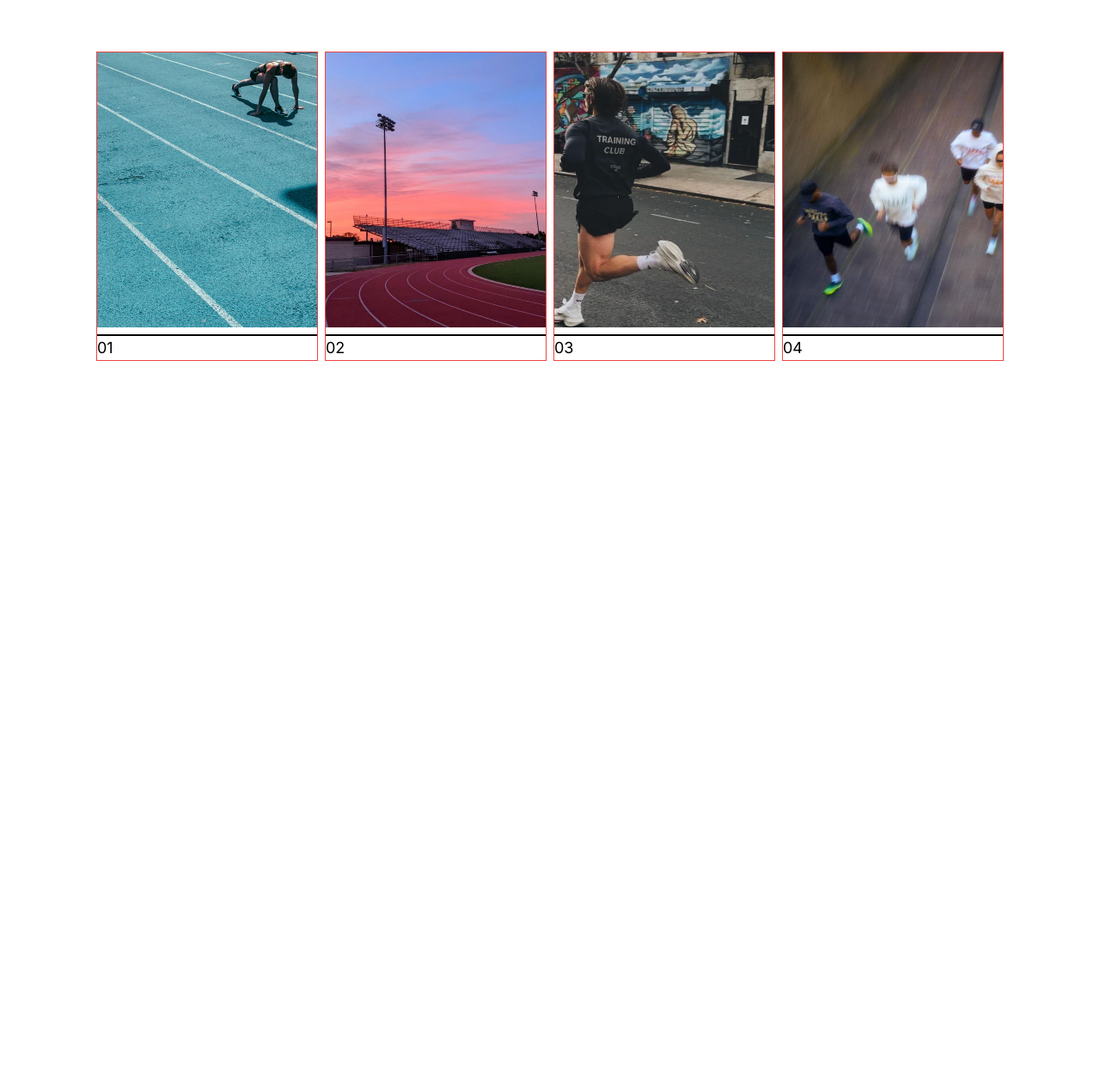
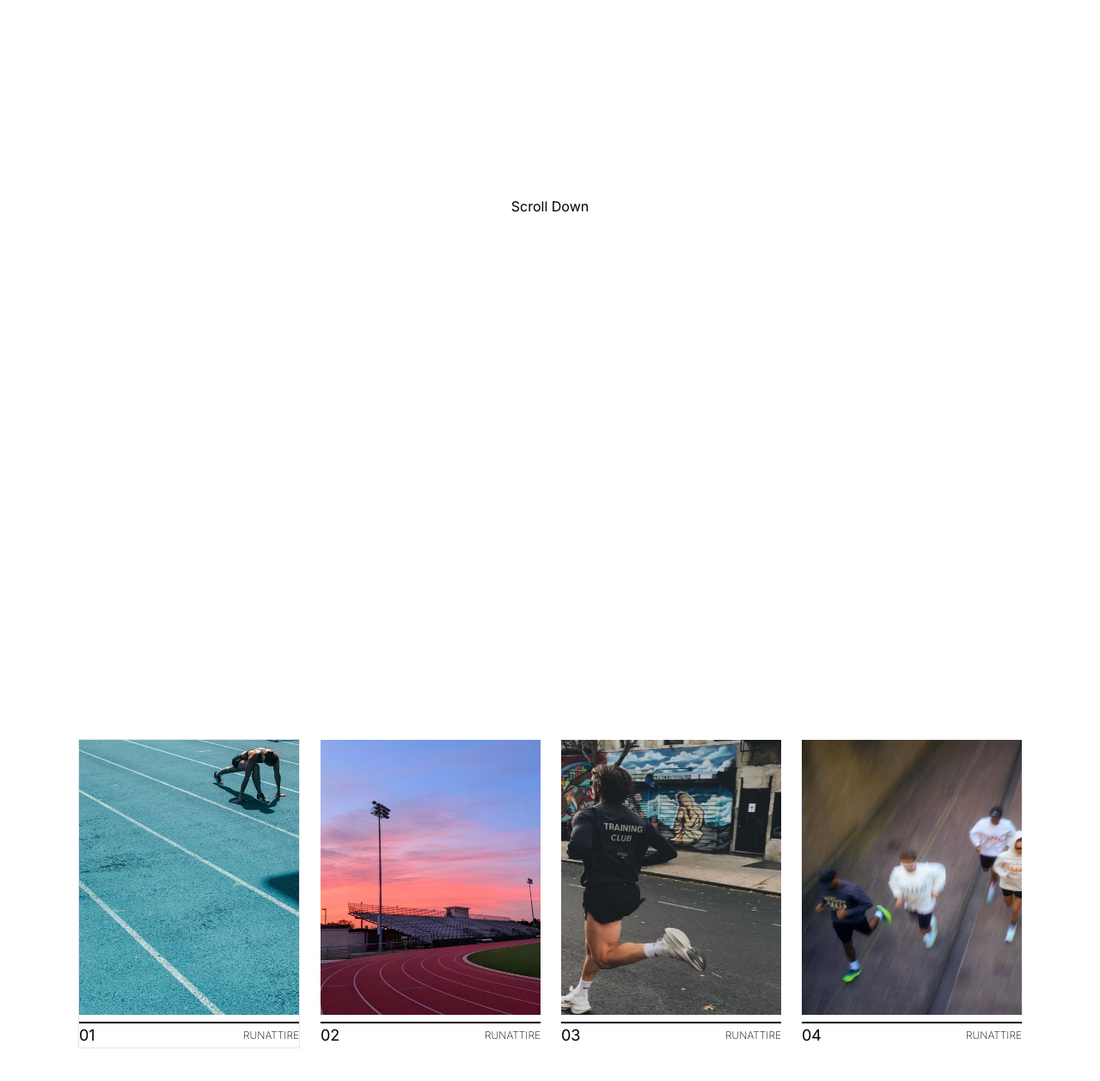
Before and after one commit to malikkotb/run-gallery, a Next.js app: page / in a window 1280 px wide. Shown: the part 160-1418 px from the top of the page at 86% size. Before the commit the page ends 800 px from the top, so only its background shows below. Built offline with nearby package versions, Linux system fonts and the light colour scheme.

Commit message:
art gallery

```diff
--- a/app/page.js
+++ b/app/page.js
@@ -1,49 +1,11 @@
-"use client";
-import Image from "next/image";
-import { useRef } from "react";
+import Gallery from "../components/gallery";
 export default function Home() {
-  const dividerRefs = useRef([]);
-
-  const addToDividerRefs = (el) => {
-    if (el && !dividerRefs.current.includes(el)) {
-      dividerRefs.current.push(el);
-    }
-  };
-
-  // useGSAP();
-
   return (
-    <main className="justify-center flex gap-2 items-center h-screen p-4">
-      <div className="border border-red-500">
-        <div className="w-[20vw] h-[40vh] relative">
-          <Image src="/1.png" fill alt="Picture of the author" />
-        </div>
-        {/* <div className="w-full bg-black h-[2px] my-2"></div> */}
-        <div class="border-b-2 border-black mb-0 mt-2"></div>
-        <p className="z-10 text-lg">01</p>
-      </div>
-
-      <div className="border border-red-500">
-        <div className="w-[20vw] h-[40vh] relative">
-          <Image src="/2.png" fill alt="Picture of the author" />
-        </div>
-        <div class="border-b-2 border-black mb-0 mt-2"></div>
-        <p className="z-10 text-lg">02</p>
-      </div>
-      <div className="border border-red-500">
-        <div className="w-[20vw] h-[40vh] relative">
-          <Image src="/3.png" fill alt="Picture of the author" />
-        </div>
-        <div class="border-b-2 border-black mb-0 mt-2"></div>
-        <p className="z-10 text-lg">03</p>
-      </div>
-      <div className="border border-red-500">
-        <div className="w-[20vw] h-[40vh] relative">
-          <Image src="/4.png" fill alt="Picture of the author" />
-        </div>
-        <div class="border-b-2 border-black mb-0 mt-2"></div>
-        <p className="z-10 text-lg">04</p>
-      </div>
+    <main>
+      <section className="h-screen flex justify-center items-center">
+        <p>Scroll Down</p>
+      </section>
+      <Gallery />
     </main>
   );
 }
--- /dev/null
+++ b/components/gallery.js
@@ -0,0 +1,61 @@
+"use client";
+import Image from "next/image";
+import { useRef } from "react";
+export default function Gallery() {
+  const dividerRefs = useRef([]);
+
+  const addToDividerRefs = (el) => {
+    if (el && !dividerRefs.current.includes(el)) {
+      dividerRefs.current.push(el);
+    }
+  };
+
+  // useGSAP();
+
+  return (
+    <main className="justify-center flex gap-6 items-center h-screen p-4">
+      <div className="border ">
+        <div className="w-[20vw] h-[40vh] relative">
+          <Image src="/1.png" fill alt="Picture of the author" />
+        </div>
+        {/* <div className="w-full bg-black h-[2px] my-2"></div> */}
+        <div class="border-b-2 border-black mb-0 mt-2"></div>
+        <div className="flex justify-between items-center">
+          <p className="text-lg">01</p>
+          <p className="text-xs font-extralight">RUNATTIRE</p>
+        </div>
+      </div>
+
+      <div className="">
+        <div className="w-[20vw] h-[40vh] relative">
+          <Image src="/2.png" fill alt="Picture of the author" />
+        </div>
+        <div class="border-b-2 border-black mb-0 mt-2"></div>
+        <div className="flex justify-between items-center">
+          <p className="text-lg">02</p>
+          <p className="text-xs font-extralight">RUNATTIRE</p>
+        </div>
+      </div>
+      <div className="">
+        <div className="w-[20vw] h-[40vh] relative">
+          <Image src="/3.png" fill alt="Picture of the author" />
+        </div>
+        <div class="border-b-2 border-black mb-0 mt-2"></div>
+        <div className="flex justify-between items-center">
+          <p className="text-lg">03</p>
+          <p className="text-xs font-extralight">RUNATTIRE</p>
+        </div>
+      </div>
+      <div>
+        <div className="w-[20vw] h-[40vh] relative">
+          <Image src="/4.png" fill alt="Picture of the author" />
+        </div>
+        <div class="border-b-2 border-black mb-0 mt-2"></div>
+        <div className="flex justify-between items-center">
+          <p className="text-lg">04</p>
+          <p className="text-xs font-extralight">RUNATTIRE</p>
+        </div>
+      </div>
+    </main>
+  );
+}
```
